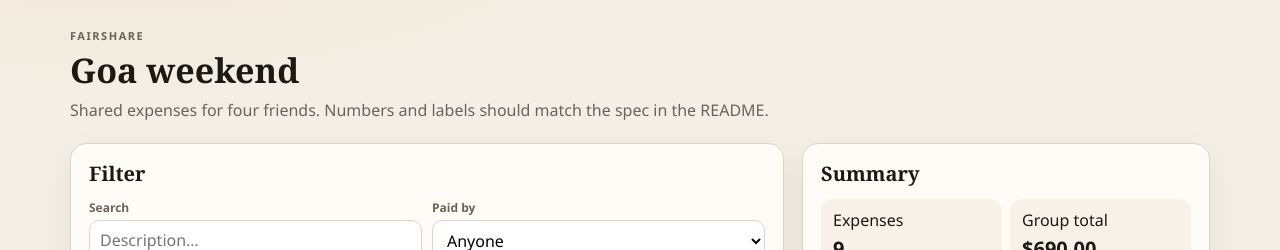
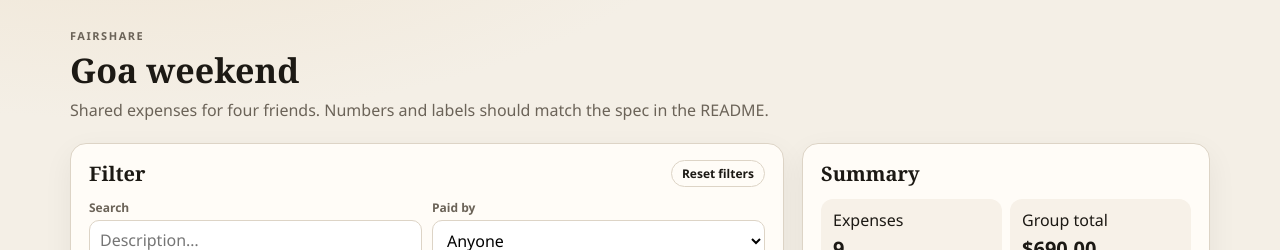
Before and after one commit to Hansh07/intern-assignment, a React (Vite) app: page / in a window 1280 px wide. Both pictures are taken after a click on the button "Food". Shown: the top 250 px of the page. Built offline with nearby package versions, Linux system fonts and the light colour scheme.

Commit message:
Enhance filter UX: Add Reset filters button and expand search to match category and payer

```diff
--- a/src/App.jsx
+++ b/src/App.jsx
@@ -31,12 +31,20 @@ export default function App() {
   const filtered = useMemo(() => {
     const q = query.trim().toLowerCase();
     return state.expenses.filter((e) => {
-      if (q && !e.description.toLowerCase().includes(q)) return false;
+      const payer = state.members.find((m) => String(m.id) === String(e.paidBy));
+      const payerName = payer ? payer.name.toLowerCase() : "";
+      const matchesQuery =
+        !q ||
+        e.description.toLowerCase().includes(q) ||
+        (e.category && e.category.toLowerCase().includes(q)) ||
+        payerName.includes(q);
+
+      if (!matchesQuery) return false;
       if (category !== "All" && e.category !== category) return false;
       if (paidBy !== "" && String(e.paidBy) !== String(paidBy)) return false;
       return true;
     });
-  }, [state.expenses, query, category, paidBy]);
+  }, [state.expenses, state.members, query, category, paidBy]);
 
   const balances = useMemo(
     () => computeBalances(state.members, state.expenses),
--- a/src/components/Filters.jsx
+++ b/src/components/Filters.jsx
@@ -9,9 +9,27 @@ export default function Filters({
   onCategory,
   onPaidBy,
 }) {
+  const hasActiveFilters = query.trim() !== "" || category !== "All" || paidBy !== "";
+
   return (
     <section className="card">
-      <h2>Filter</h2>
+      <div style={{ display: "flex", justifyContent: "space-between", alignItems: "center", marginBottom: 12 }}>
+        <h2 style={{ margin: 0 }}>Filter</h2>
+        {hasActiveFilters && (
+          <button
+            type="button"
+            className="btn ghost"
+            style={{ padding: "4px 10px", fontSize: 12 }}
+            onClick={() => {
+              onQuery("");
+              onCategory("All");
+              onPaidBy("");
+            }}
+          >
+            Reset filters
+          </button>
+        )}
+      </div>
       <div className="row">
         <div className="field">
           <label htmlFor="search">Search</label>
```
